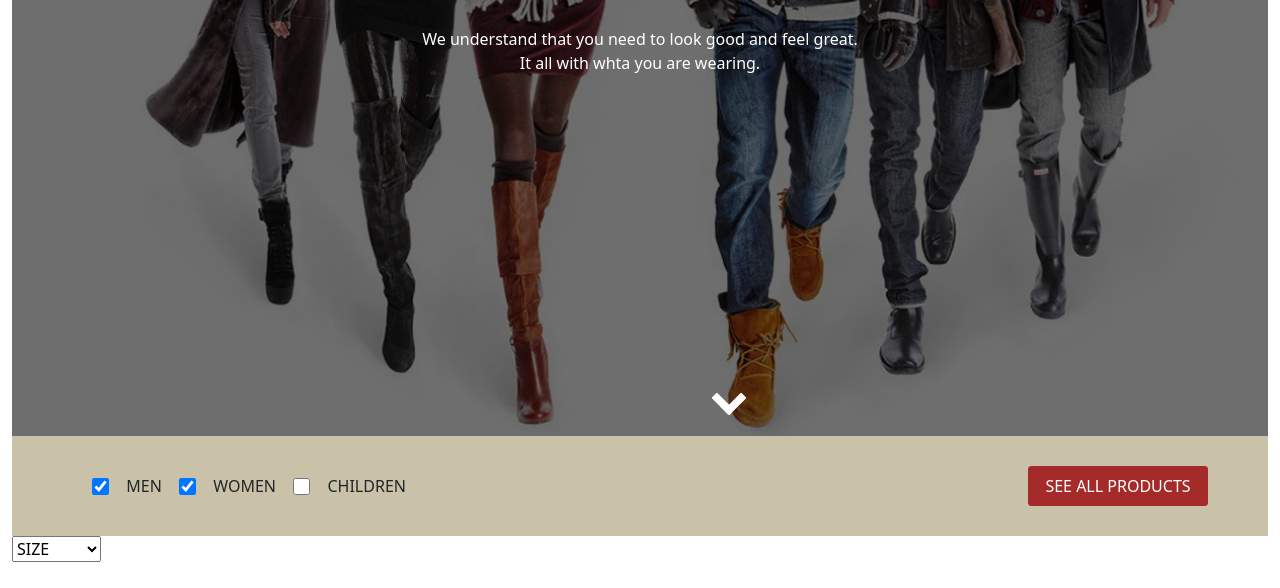
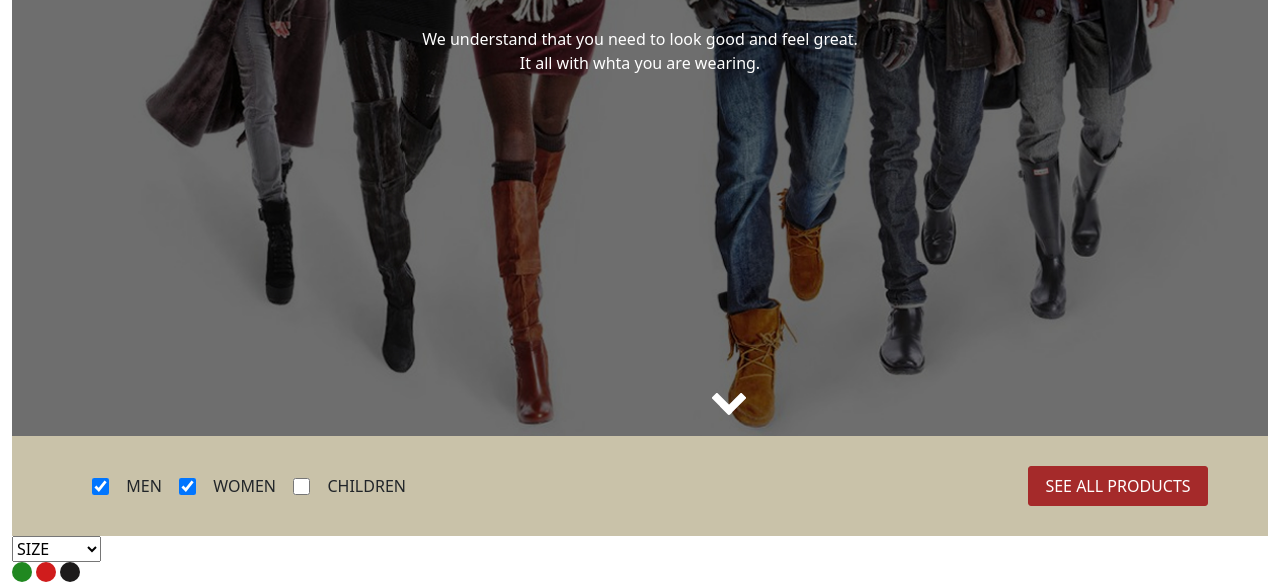
Before and after one commit to Morces/yolomy-website, a plain HTML site: page index.html in a window 1280 px wide. Shown: the part 364-952 px from the top of the page. Before the commit the page ends 926 px from the top, so only its background shows below. Drawn offline with nearby package versions, Linux system fonts and the light colour scheme.

Commit message:
added round circles

```diff
--- a/style.css
+++ b/style.css
@@ -69,3 +69,24 @@ width: 180px;
 height: 40px;
 margin-right: 60px;
 }
+.dot1 {
+height: 20px;
+width: 20px;
+background-color: rgb(32, 136, 32);
+border-radius: 50%;
+display: inline-block;
+}
+.dot2 {
+height: 20px;
+width: 20px;
+background-color: rgb(208, 28, 28);
+border-radius: 50%;
+display: inline-block;
+}
+.dot3 {
+height: 20px;
+width: 20px;
+background-color: rgb(29, 27, 27);
+border-radius: 50%;
+display: inline-block;
+}
```
